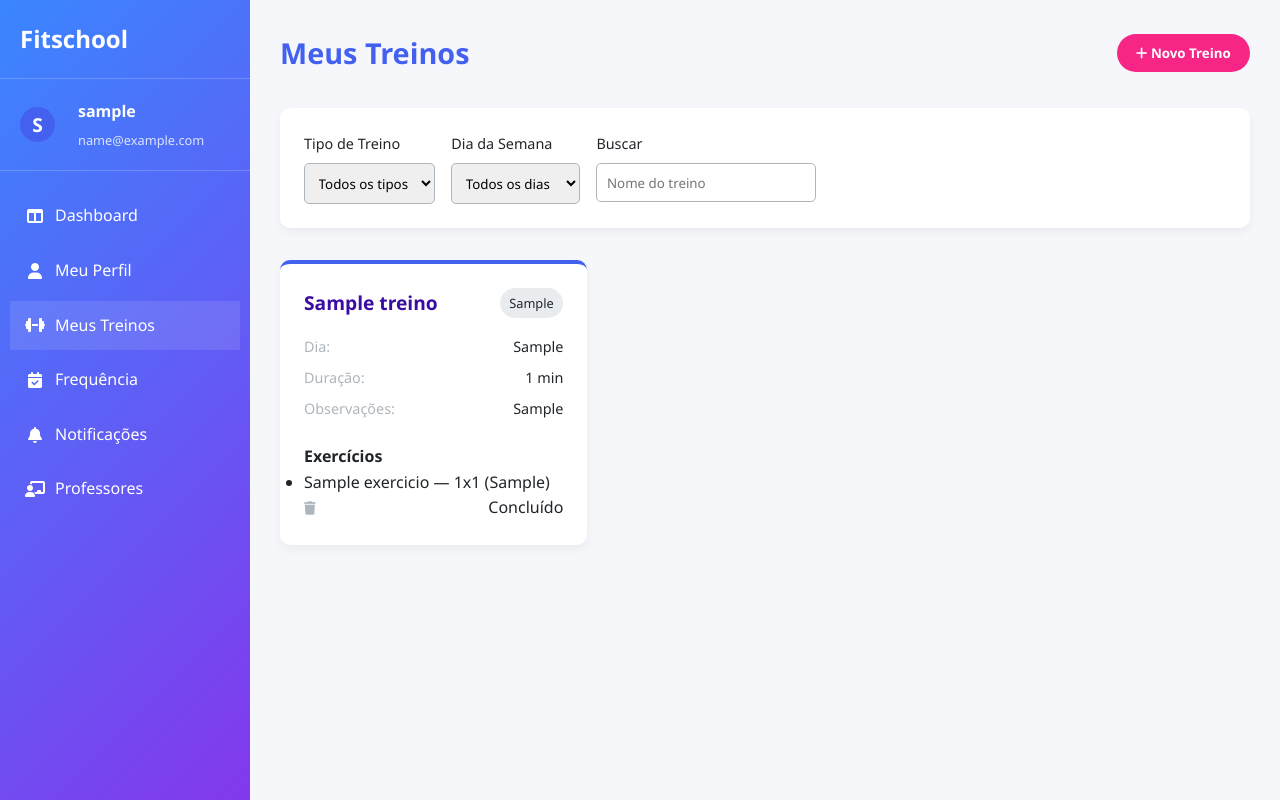
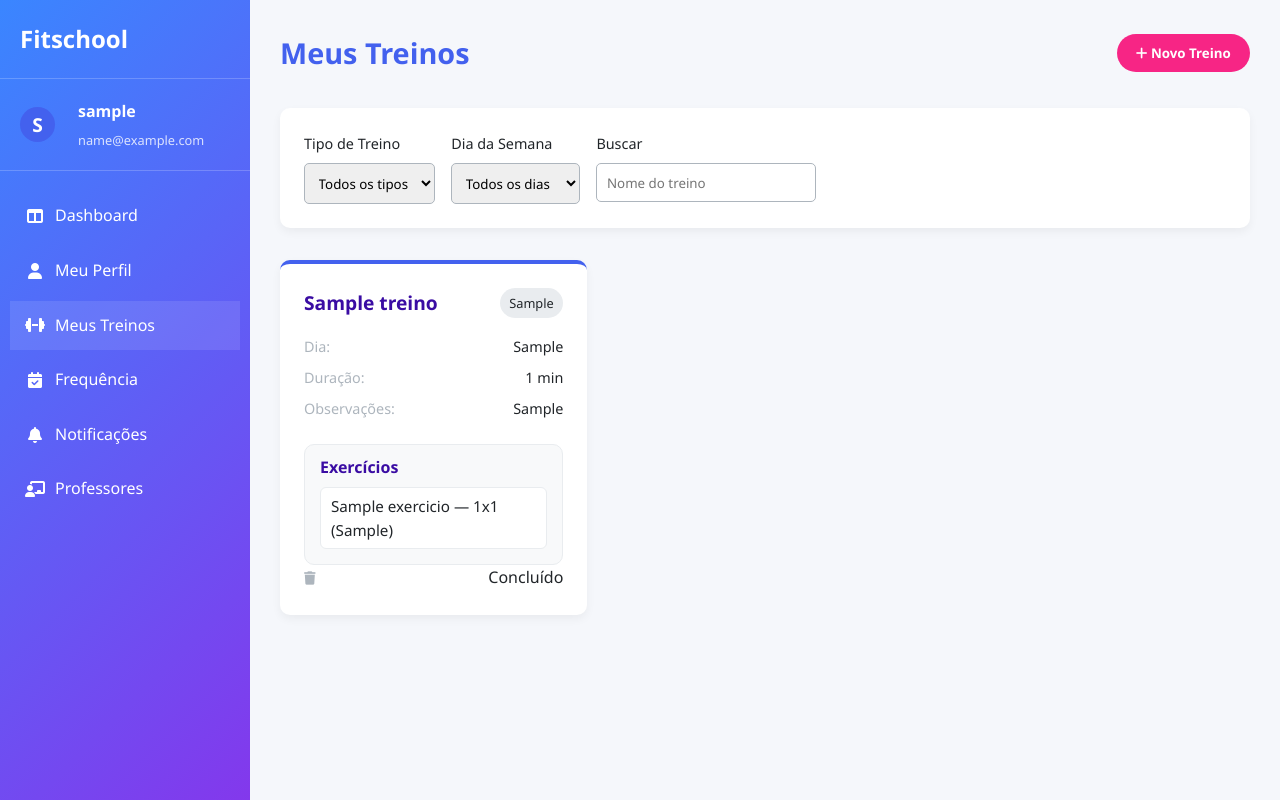
Before and after one commit to pedroompc/FitSchool-FDS, a Django app: page /user/menu/meusTreinos/ in a window 1280 px wide. Run offline with Django 5.2, Linux system fonts and the light colour scheme; a user stored in the database is signed in; tables that the repository leaves empty hold one stand-in row (values such as "Sample post"); parts of the project's set-up code (start-up, migrations or seed data) failed here and were passed over.

Commit message:
Interface treinos

```diff
--- a/static/css/styleTreino.css
+++ b/static/css/styleTreino.css
@@ -477,3 +477,44 @@
                 gap: 0;
             }
         }
+
+        .workout-exercises {
+  margin-top: 10px;
+  padding: 10px 15px;
+  background-color: var(--light);
+  border-radius: 10px;
+  border: 1px solid var(--light-gray);
+  max-height: none; /* sem limite */
+  overflow: visible; /* mostra todos */
+}
+
+.workout-exercises h4 {
+  font-size: 1rem;
+  color: var(--secondary);
+  margin-bottom: 6px;
+  font-weight: 600;
+}
+
+.workout-exercises ul {
+  list-style: none;
+  margin: 0;
+  padding: 0;
+}
+
+.workout-exercises li {
+  background-color: white;
+  border: 1px solid var(--light-gray);
+  border-radius: 6px;
+  padding: 6px 10px;
+  margin-bottom: 5px;
+  font-size: 0.95rem;
+  color: var(--dark);
+  display: flex;
+  justify-content: space-between;
+  align-items: center;
+}
+
+.workout-card {
+  height: auto !important;
+  overflow: visible !important;
+}
--- a/usuario/forms.py
+++ b/usuario/forms.py
@@ -60,9 +60,8 @@ class ExercicioForm(forms.ModelForm):
 
 ExercicioFormSet = modelformset_factory(
     Exercicio,
-    form=ExercicioForm,
-    extra=1,
-    min_num=1,
-    validate_min=True,
-    can_delete=True,
+    fields=('nome', 'series', 'repeticoes', 'carga'),
+    extra=7,
+    max_num=7,
+    can_delete=False
 )
```
